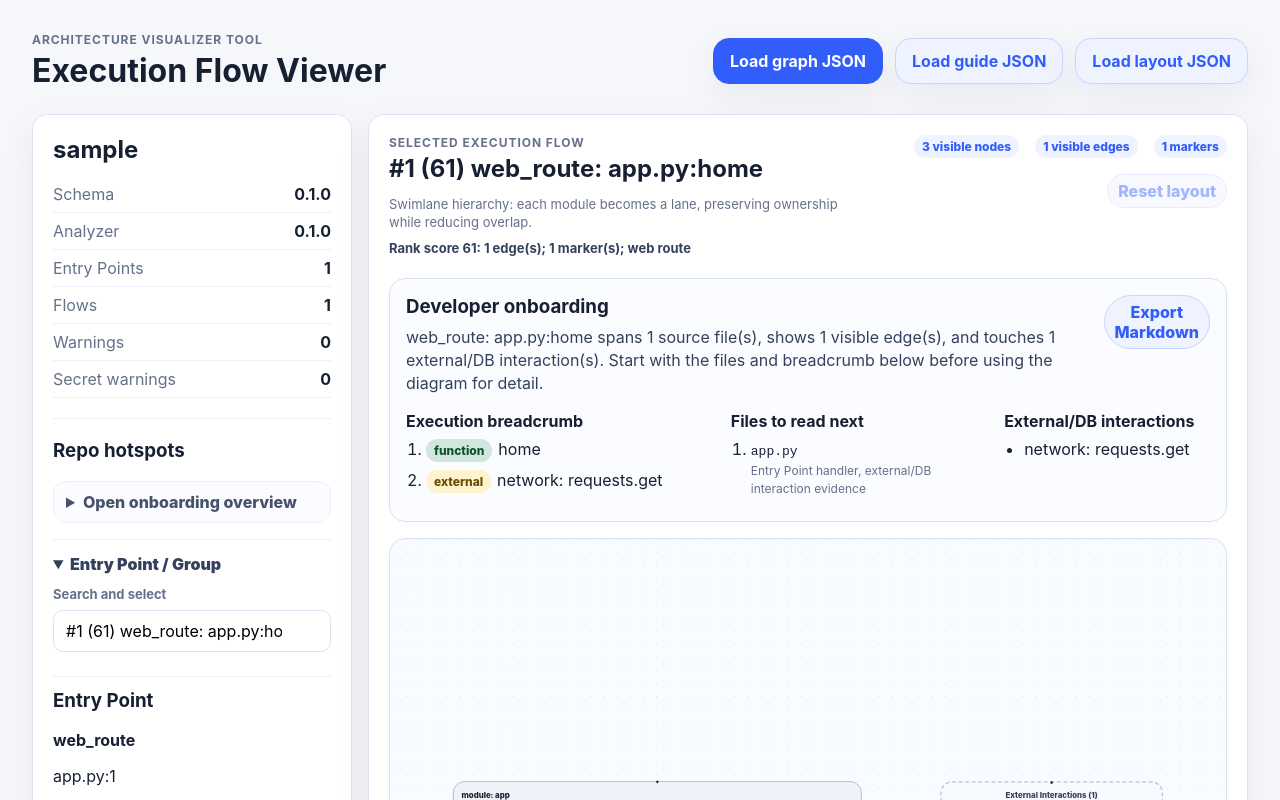
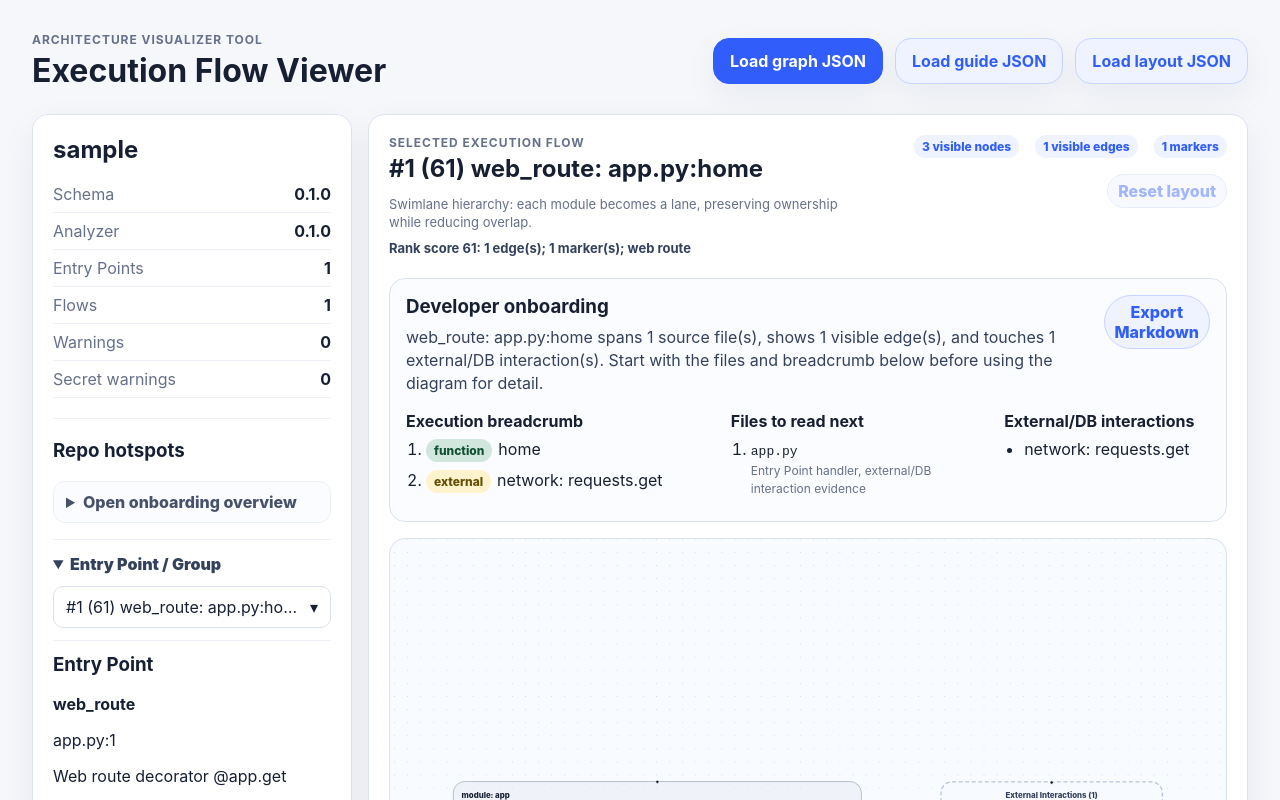
Before and after one commit to DevGrohl/AVT, a React (Vite) app in the folder apps/viewer/: page / in a window 1280 px wide. Shown: the top 800 px of the page. Built offline with nearby package versions, Linux system fonts and the light colour scheme.

Commit message:
Fix Entry Point searchable dropdown

```diff
--- a/apps/viewer/src/main.tsx
+++ b/apps/viewer/src/main.tsx
@@ -248,32 +248,18 @@ function App() {
 
             <details className="sidebarSection" open>
               <summary>Entry Point / Group</summary>
-              <label className="selectLabel" htmlFor="entryPointSearch">Search and select</label>
-              <input
-                id="entryPointSearch"
-                className="searchInput"
-                type="search"
-                list="entryPointOptions"
-                value={entrySearch || selectedOption?.label || ''}
-                placeholder="Search route, file, kind, score…"
-                onFocus={() => setEntrySearch('')}
-                onChange={(event) => {
-                  const value = event.target.value;
-                  setEntrySearch(value);
-                  const selected = selectionOptions.find((option) => option.label === value);
-                  if (selected) {
-                    setSelectedSelectionId(selected.id);
-                    setSelection(null);
-                    setEntrySearch('');
-                  }
+              <SearchableSelectionDropdown
+                options={visibleSelectionOptions}
+                totalCount={selectionOptions.length}
+                selectedOption={selectedOption}
+                query={entrySearch}
+                onQueryChange={setEntrySearch}
+                onSelect={(option) => {
+                  setSelectedSelectionId(option.id);
+                  setSelection(null);
+                  setEntrySearch('');
                 }}
               />
-              <datalist id="entryPointOptions">
-                {visibleSelectionOptions.map((option) => (
-                  <option key={option.id} value={option.label} />
-                ))}
-              </datalist>
-              {entrySearch ? <p className="hint">Showing {visibleSelectionOptions.length} of {selectionOptions.length} option(s).</p> : null}
               {selectedOption?.kind === 'group' ? <GroupSummary option={selectedOption} /> : null}
               {selectedEntryPoint ? <EntryPointSummary entryPoint={selectedEntryPoint} /> : null}
             </details>
@@ -394,6 +380,70 @@ function App() {
   );
 }
 
+function SearchableSelectionDropdown({
+  options,
+  totalCount,
+  selectedOption,
+  query,
+  onQueryChange,
+  onSelect,
+}: {
+  options: FlowSelectionOption[];
+  totalCount: number;
+  selectedOption: FlowSelectionOption | null;
+  query: string;
+  onQueryChange: (query: string) => void;
+  onSelect: (option: FlowSelectionOption) => void;
+}) {
+  const [isOpen, setIsOpen] = useState(false);
+  return (
+    <div className="comboBox">
+      <button
+        className="comboButton"
+        type="button"
+        aria-haspopup="listbox"
+        aria-expanded={isOpen}
+        onClick={() => setIsOpen((open) => !open)}
+      >
+        <span>{selectedOption?.label ?? 'Select Entry Point / Group'}</span>
+        <span aria-hidden="true">▾</span>
+      </button>
+      {isOpen ? (
+        <div className="comboPanel">
+          <label className="selectLabel" htmlFor="entryPointSearch">Search Entry Points / Groups</label>
+          <input
+            id="entryPointSearch"
+            className="searchInput"
+            type="search"
+            value={query}
+            placeholder="Search route, file, kind, score…"
+            autoFocus
+            onChange={(event) => onQueryChange(event.target.value)}
+          />
+          <div className="comboList" role="listbox" aria-label="Entry Point / Group options">
+            {options.length ? options.map((option) => (
+              <button
+                key={option.id}
+                className={`comboOption${selectedOption?.id === option.id ? ' selectedComboOption' : ''}`}
+                type="button"
+                role="option"
+                aria-selected={selectedOption?.id === option.id}
+                onClick={() => {
+                  onSelect(option);
+                  setIsOpen(false);
+                }}
+              >
+                {option.label}
+              </button>
+            )) : <p className="hint">No matching Entry Points.</p>}
+          </div>
+          <p className="hint">Showing {options.length} of {totalCount} option(s).</p>
+        </div>
+      ) : null}
+    </div>
+  );
+}
+
 function GraphSummary({ graph }: { graph: ExecutionFlowGraph }) {
   const secretWarnings = graph.warnings.filter((warning) => warning.code === 'secret_literal_redacted').length;
   return (
--- a/apps/viewer/src/styles.css
+++ b/apps/viewer/src/styles.css
@@ -204,6 +204,64 @@ select,
 
 .searchInput {
   margin-bottom: 12px;
+}
+
+.comboBox {
+  position: relative;
+}
+
+.comboButton {
+  display: flex;
+  align-items: center;
+  justify-content: space-between;
+  gap: 10px;
+  width: 100%;
+  padding: 10px 12px;
+  border: 1px solid #dbe2ef;
+  border-radius: 10px;
+  background: #ffffff;
+  color: #172033;
+  cursor: pointer;
+  text-align: left;
+}
+
+.comboButton span:first-child {
+  overflow: hidden;
+  text-overflow: ellipsis;
+  white-space: nowrap;
+}
+
+.comboPanel {
+  margin-top: 8px;
+  padding: 12px;
+  border: 1px solid #dbe2ef;
+  border-radius: 12px;
+  background: #ffffff;
+  box-shadow: 0 14px 30px rgba(23, 32, 51, 0.14);
+}
+
+.comboList {
+  max-height: 320px;
+  overflow: auto;
+  display: grid;
+  gap: 4px;
+}
+
+.comboOption {
+  width: 100%;
+  padding: 8px 10px;
+  border: 0;
+  border-radius: 8px;
+  background: transparent;
+  color: #172033;
+  cursor: pointer;
+  text-align: left;
+}
+
+.comboOption:hover,
+.selectedComboOption {
+  background: #eef3ff;
+  color: #315efb;
 }
 
 .summaryBlock {
```
Also changed, not shown: 1 other file (tests, documents, lock files or other folders).
